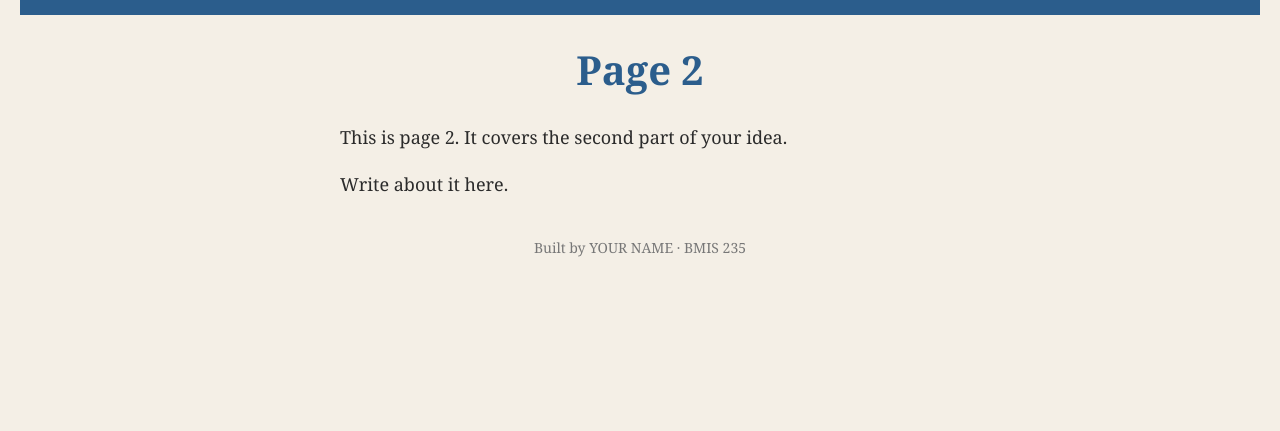
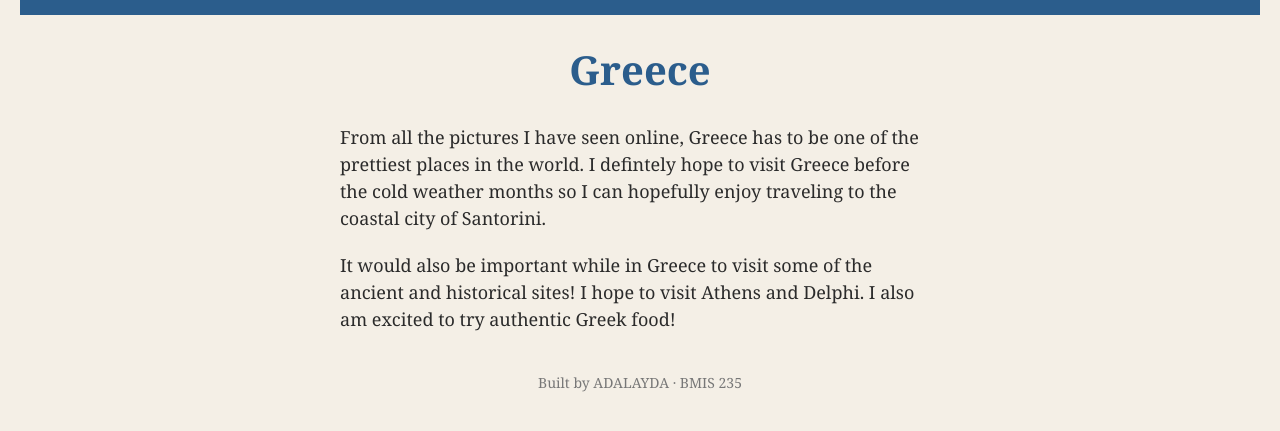
Before and after one commit to AdalaydaR/bmis235-html-3, a plain HTML site: page greece.html in a window 1280 px wide. Shown: the part 71-502 px from the top of the page. Drawn offline with Linux system fonts and the light colour scheme.

Commit message:
Update Greece page title and content
Updated page title and content to reflect Greece. Changed footer name to 'ADALAYDA'.

```diff
--- a/greece.html
+++ b/greece.html
@@ -8,7 +8,7 @@
 <head>
 <meta charset="utf-8">
 <meta name="author" content="YOUR NAME">
-<title>Page 2</title>
+<title>Greece</title>
 
 <!-- this one line connects the page to the stylesheet -->
 <link rel="stylesheet" href="styles.css">
@@ -28,12 +28,12 @@
     <a href="spain.html"><img src="img/Spain.png" alt="Spain"></a>
 </nav>
 
-<h1>Page 2</h1>
-<p>This is page 2. It covers the second part of your idea.</p>
-<p>Write about it here.</p>
+<h1>Greece</h1>
+<p>From all the pictures I have seen online, Greece has to be one of the prettiest places in the world. I defintely hope to visit Greece before the cold weather months so I can hopefully enjoy traveling to the coastal city of Santorini.</p>
+<p>It would also be important while in Greece to visit some of the ancient and historical sites! I hope to visit Athens and Delphi. I also am excited to try authentic Greek food!</p>
 
 <!-- Footer: fill in your name -->
-<footer>Built by YOUR NAME &middot; BMIS 235</footer>
+<footer>Built by ADALAYDA &middot; BMIS 235</footer>
 
 </body>
 </html>
```
